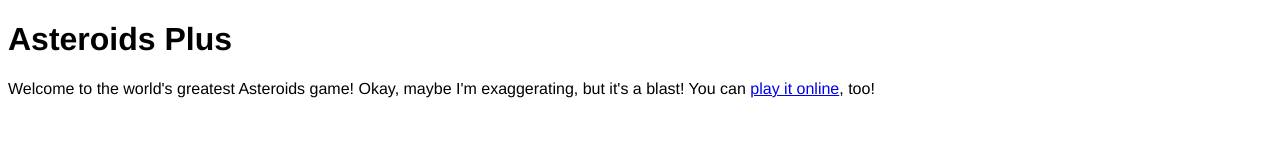
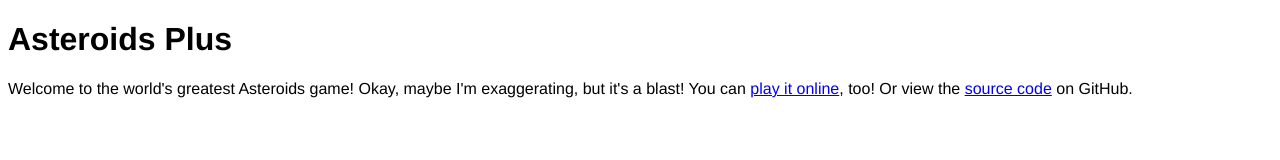
Before and after one commit to Baker531/asteroids, a plain HTML site: page index.html in a window 1280 px wide. Drawn offline with Linux system fonts and the light colour scheme.

Commit message:
Add link to GitHub code

```diff
--- a/index.html
+++ b/index.html
@@ -9,5 +9,6 @@
         Welcome to the world's greatest Asteroids game! Okay, maybe I'm
         exaggerating, but it's a blast! You can
         <a href="./game.html">play it online</a>, too!
+        Or view the <a href="https://github.com/Baker531/Asteroids-Plus">source code</a> on GitHub.
     </body>
 </html>
```
